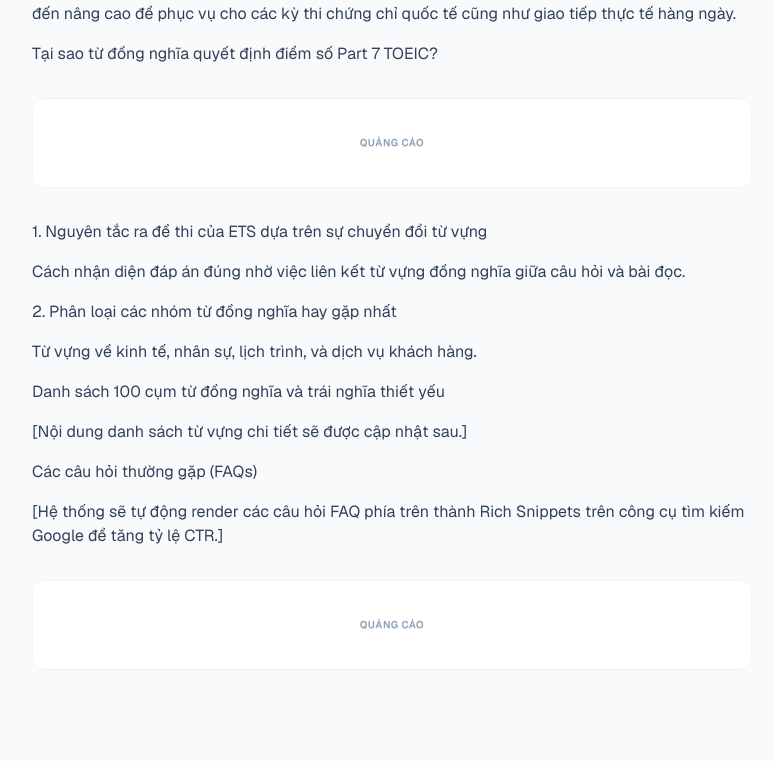
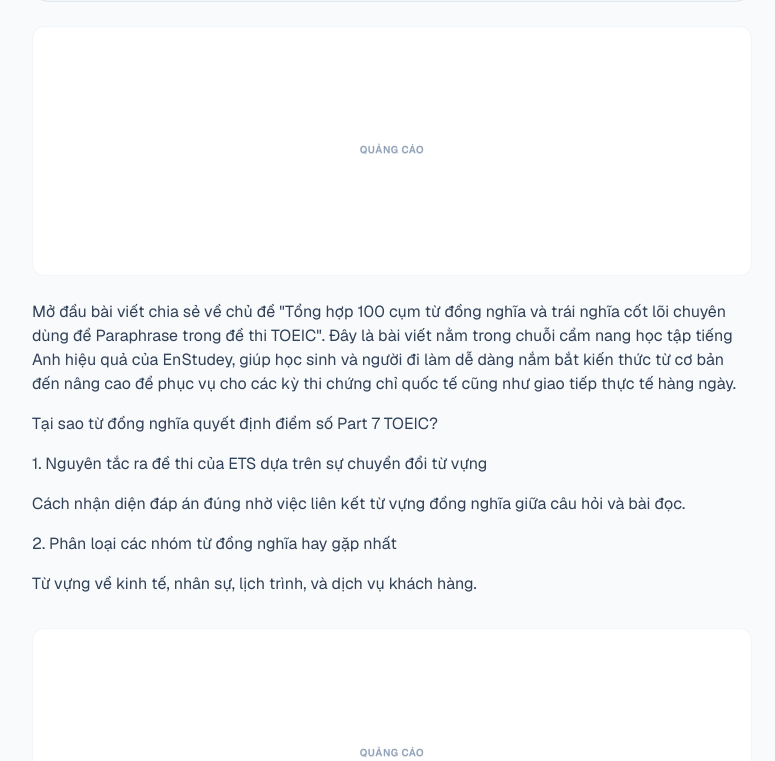
Before and after one commit to enstudey/enstudeyfe, a Next.js app: page /tin-tuc/100-cum-tu-dong-nghia-trai-nghia-paraphrase-toeic in a window 1280 px wide. Shown: the part 859-1620 px from the top of the page, without its empty margins (248-1023 px from the left). Built offline with nearby package versions, Linux system fonts and the light colour scheme.

Commit message:
feat: optimize SEO pagination

```diff
--- a/app/tin-tuc/BlogListClient.tsx
+++ b/app/tin-tuc/BlogListClient.tsx
@@ -10,70 +10,47 @@ import { getCategoryFallbackImage } from "@/lib/images";
 
 interface BlogListClientProps {
   posts: PostData[];
+  initialPage: number;
 }
 
-export default function BlogListClient({ posts }: BlogListClientProps) {
+export default function BlogListClient({ posts, initialPage }: BlogListClientProps) {
   const [selectedTab, setSelectedTab] = useState("all");
-  const [currentPage, setCurrentPage] = useState(1);
+  const [currentPage, setCurrentPage] = useState(initialPage);
+  const [prevInitialPage, setPrevInitialPage] = useState(initialPage);
   const POSTS_PER_PAGE = 6;
+
+  // Render-phase derived state: đồng bộ currentPage khi initialPage từ Server Component thay đổi
+  if (initialPage !== prevInitialPage) {
+    setPrevInitialPage(initialPage);
+    setCurrentPage(initialPage);
+  }
 
   // Lọc bài viết theo category tab
   const filteredPosts = selectedTab === "all"
     ? posts
     : posts.filter(post => post.category === selectedTab);
 
-  // Chỉ đọc URL search params khi component đã mounted ở client (Hydration Safety)
+  // Cuộn mượt lên đầu danh sách bài viết khi chuyển trang hoặc chuyển tab
   useEffect(() => {
-    const timer = setTimeout(() => {
-      const params = new URLSearchParams(window.location.search);
-      const pageVal = parseInt(params.get("page") || "1", 10);
-      if (!isNaN(pageVal) && pageVal > 0) {
-        setCurrentPage(pageVal);
-      }
-    }, 0);
-    return () => clearTimeout(timer);
-  }, []);
+    const feedElement = document.getElementById("posts-feed");
+    if (feedElement) {
+      const yOffset = -80; // Bù trừ chiều cao Header cố định
+      const y = feedElement.getBoundingClientRect().top + window.pageYOffset + yOffset;
+      window.scrollTo({ top: y, behavior: "smooth" });
+    }
+  }, [currentPage, selectedTab]);
 
   // Tính toán phân trang
   const totalPages = Math.ceil(filteredPosts.length / POSTS_PER_PAGE);
   const startIndex = (currentPage - 1) * POSTS_PER_PAGE;
   const paginatedPosts = filteredPosts.slice(startIndex, startIndex + POSTS_PER_PAGE);
 
-  // Chuyển trang kết hợp cập nhật URL và smooth scroll lên đầu danh sách bài viết
-  const handlePageChange = (page: number) => {
-    if (page < 1 || page > totalPages) return;
-    setCurrentPage(page);
-
-    // Cập nhật URL ngầm
-    const newUrl = `${window.location.pathname}?page=${page}`;
-    window.history.pushState(null, "", newUrl);
-
-    // Đợi DOM cập nhật rồi mới cuộn mượt
-    setTimeout(() => {
-      const feedElement = document.getElementById("posts-feed");
-      if (feedElement) {
-        const yOffset = -80; // Bù trừ chiều cao Header cố định
-        const y = feedElement.getBoundingClientRect().top + window.pageYOffset + yOffset;
-        window.scrollTo({ top: y, behavior: "smooth" });
-      }
-    }, 50);
-  };
-
   const handleTabChange = (tabId: string) => {
     setSelectedTab(tabId);
     setCurrentPage(1);
-    const newUrl = window.location.pathname;
+    // Khi đổi tab, reset URL về trang 1
+    const newUrl = `${window.location.pathname}?page=1`;
     window.history.pushState(null, "", newUrl);
-
-    // Cuộn mượt khi đổi tab
-    setTimeout(() => {
-      const feedElement = document.getElementById("posts-feed");
-      if (feedElement) {
-        const yOffset = -80;
-        const y = feedElement.getBoundingClientRect().top + window.pageYOffset + yOffset;
-        window.scrollTo({ top: y, behavior: "smooth" });
-      }
-    }, 50);
   };
 
   return (
@@ -162,8 +139,10 @@ export default function BlogListClient({ posts }: BlogListClientProps) {
 
                     {(idx === 1 || idx === 3) && idx < paginatedPosts.length - 1 && (
                       <div className="col-span-full py-2">
-                        {/* Khung trống giữ chỗ chống CLS, Google AdSense Dashboard sẽ tự động chèn nhãn Quảng cáo đẹp mắt */}
-                        <div className="ad-container ad-in-feed w-full min-h-[90px] bg-slate-100/50 dark:bg-zinc-900/50 border border-dashed border-slate-200 dark:border-zinc-800 rounded-xl" />
+                        {/* Khung trống giữ chỗ chống CLS, hiển thị nhãn Quảng cáo mờ */}
+                        <div className="ad-container ad-in-feed w-full min-h-[90px] sm:min-h-[250px] bg-slate-100/50 dark:bg-zinc-900/50 border border-dashed border-slate-200 dark:border-zinc-800 rounded-xl flex items-center justify-center">
+                          <span className="text-[10px] uppercase tracking-wider text-slate-400 dark:text-zinc-500 select-none font-semibold">Quảng cáo</span>
+                        </div>
                       </div>
                     )}
                   </React.Fragment>
@@ -177,20 +156,16 @@ export default function BlogListClient({ posts }: BlogListClientProps) {
 
             {/* 3. Bottom Banner (Ngăn cách an toàn với thanh phân trang) */}
             {totalPages > 1 && (
-              <div className="ad-container ad-bottom w-full min-h-[90px] bg-slate-100/50 dark:bg-zinc-900/50 border border-dashed border-slate-200 dark:border-zinc-800 flex items-center justify-center rounded-xl mt-8 mb-6">
+              <div className="ad-container ad-bottom w-full min-h-[90px] sm:min-h-[250px] bg-slate-100/50 dark:bg-zinc-900/50 border border-dashed border-slate-200 dark:border-zinc-800 flex items-center justify-center rounded-xl mt-8 mb-6">
                 <span className="text-[10px] uppercase tracking-wider text-slate-400 dark:text-zinc-500 select-none font-semibold">Quảng cáo</span>
               </div>
             )}
 
-            {/* Pagination Controls - Tối ưu hóa SEO & AdSense */}
+            {/* Pagination Controls - Tối ưu hóa SEO & AdSense (Crawlable) */}
             {totalPages > 1 && (
               <div className="flex items-center justify-center gap-2 pt-6">
                 <Link
                   href={`/tin-tuc?page=${currentPage - 1}`}
-                  onClick={(e) => {
-                    e.preventDefault();
-                    handlePageChange(currentPage - 1);
-                  }}
                   className={`px-4 py-2 text-xs font-bold rounded-lg border border-slate-200 dark:border-zinc-800 bg-white dark:bg-zinc-900 text-slate-600 dark:text-zinc-400 hover:bg-slate-55 dark:hover:bg-zinc-800 transition ${
                     currentPage === 1 ? "pointer-events-none opacity-50" : ""
                   }`}
@@ -203,10 +178,6 @@ export default function BlogListClient({ posts }: BlogListClientProps) {
                     <Link
                       key={pageNumber}
                       href={`/tin-tuc?page=${pageNumber}`}
-                      onClick={(e) => {
-                        e.preventDefault();
-                        handlePageChange(pageNumber);
-                      }}
                       className={`flex items-center justify-center w-8 h-8 text-xs font-bold rounded-lg transition ${
                         currentPage === pageNumber
                           ? "bg-orange-600 text-white"
@@ -219,10 +190,6 @@ export default function BlogListClient({ posts }: BlogListClientProps) {
                 })}
                 <Link
                   href={`/tin-tuc?page=${currentPage + 1}`}
-                  onClick={(e) => {
-                    e.preventDefault();
-                    handlePageChange(currentPage + 1);
-                  }}
                   className={`px-4 py-2 text-xs font-bold rounded-lg border border-slate-200 dark:border-zinc-800 bg-white dark:bg-zinc-900 text-slate-600 dark:text-zinc-400 hover:bg-slate-55 dark:hover:bg-zinc-800 transition ${
                     currentPage === totalPages ? "pointer-events-none opacity-50" : ""
                   }`}
--- a/app/tin-tuc/[slug]/page.tsx
+++ b/app/tin-tuc/[slug]/page.tsx
@@ -5,27 +5,31 @@ import Header from "@/components/Header";
 import Footer from "@/components/Footer";
 import { getAllPosts } from "@/lib/markdown";
 import { getCategoryFallbackImage } from "@/lib/images";
+import TableOfContents from "@/components/TableOfContents";
 
 // Helper chèn quảng cáo vào giữa nội dung bài viết (chống CLS)
 function insertInArticleAd(htmlContent: string): string {
   const adBlockHtml = `
-    <div class="ad-container ad-in-article my-8 w-full min-h-[90px] bg-slate-100/50 dark:bg-zinc-900/50 border border-dashed border-slate-200 dark:border-zinc-800 flex items-center justify-center rounded-xl" contenteditable="false">
+    <div class="ad-container ad-in-article my-8 w-full min-h-[90px] sm:min-h-[250px] bg-slate-100/50 dark:bg-zinc-900/50 border border-dashed border-slate-200 dark:border-zinc-800 flex items-center justify-center rounded-xl" contenteditable="false">
       <span class="text-[10px] uppercase tracking-wider text-slate-400 dark:text-zinc-500 select-none font-semibold block text-center py-6 w-full">Quảng cáo</span>
     </div>
   `;
 
-  if (htmlContent.includes("</h2>")) {
-    return htmlContent.replace("</h2>", "</h2>" + adBlockHtml);
-  } else {
+  // Đếm số <p> để quyết định có đủ ngưỡng 3 đoạn không
+  const paragraphCount = (htmlContent.match(/<\/p>/g) ?? []).length;
+
+  if (paragraphCount >= 3) {
+    // Tạo regex mới mỗi lần gọi (tránh bug lastIndex của global regex)
     let count = 0;
     return htmlContent.replace(/<\/p>/g, (match) => {
       count++;
-      if (count === 3) {
-        return match + adBlockHtml;
-      }
-      return match;
+      return count === 3 ? match + adBlockHtml : match;
     });
+  } else if (htmlContent.includes("</h2>")) {
+    return htmlContent.replace("</h2>", "</h2>" + adBlockHtml);
   }
+
+  return htmlContent;
 }
 
 // Thiết lập Dynamic Metadata
@@ -97,8 +101,11 @@ export default async function BlogPostDetailPage({ params }: { params: Promise<{
             />
           </div>
 
+          {/* Table of Contents */}
+          <TableOfContents contentHtml={post.contentHtml} />
+
           {/* Under-title Ad: Dưới tiêu đề bài viết */}
-          <div className="ad-container ad-under-title w-full min-h-[90px] bg-slate-100/50 dark:bg-zinc-900/50 border border-dashed border-slate-200 dark:border-zinc-800 flex items-center justify-center rounded-xl mb-6">
+          <div className="ad-container ad-under-title w-full min-h-[90px] sm:min-h-[250px] bg-slate-100/50 dark:bg-zinc-900/50 border border-dashed border-slate-200 dark:border-zinc-800 flex items-center justify-center rounded-xl mb-6">
             <span className="text-[10px] uppercase tracking-wider text-slate-400 dark:text-zinc-500 select-none font-semibold">Quảng cáo</span>
           </div>
 
@@ -109,7 +116,7 @@ export default async function BlogPostDetailPage({ params }: { params: Promise<{
         </article>
 
         {/* End-of-article Ad: Cuối bài viết */}
-        <div className="ad-container ad-end w-full min-h-[90px] bg-slate-100/50 dark:bg-zinc-900/50 border border-dashed border-slate-200 dark:border-zinc-800 flex items-center justify-center rounded-xl mt-8">
+        <div className="ad-container ad-end w-full min-h-[90px] sm:min-h-[250px] bg-slate-100/50 dark:bg-zinc-900/50 border border-dashed border-slate-200 dark:border-zinc-800 flex items-center justify-center rounded-xl mt-8">
           <span className="text-[10px] uppercase tracking-wider text-slate-400 dark:text-zinc-500 select-none font-semibold">Quảng cáo</span>
         </div>
       </main>
--- /dev/null
+++ b/components/TableOfContents.tsx
@@ -0,0 +1,45 @@
+import React from "react";
+
+interface HeadingItem {
+  level: number;
+  text: string;
+  id: string;
+}
+
+export default function TableOfContents({ contentHtml }: { contentHtml: string }) {
+  const headings: HeadingItem[] = [];
+  const regex = /<h([23])\s+id="([^"]+)"[^>]*>(.*?)<\/h\1>/g;
+  let match;
+
+  // Trích xuất các tiêu đề H2, H3 đã được gắn ID
+  while ((match = regex.exec(contentHtml)) !== null) {
+    const level = parseInt(match[1], 10);
+    const id = match[2];
+    const text = match[3].replace(/<[^>]*>/g, ""); // Loại bỏ tag nested bên trong text
+    headings.push({ level, text, id });
+  }
+
+  if (headings.length === 0) return null;
+
+  return (
+    <nav className="p-5 bg-slate-100/60 dark:bg-zinc-900/60 border border-slate-200 dark:border-zinc-800 rounded-2xl mb-6">
+      <p className="text-sm font-bold text-slate-800 dark:text-zinc-200 mb-3">Mục lục bài viết</p>
+      <ul className="space-y-2 text-xs font-medium">
+        {headings.map((h, i) => (
+          <li
+            key={i}
+            className={`${
+              h.level === 3
+                ? "pl-4 text-slate-500 dark:text-zinc-400"
+                : "text-orange-600 dark:text-orange-500 hover:underline"
+            }`}
+          >
+            <a href={`#${h.id}`} className="hover:underline transition duration-150">
+              {h.text}
+            </a>
+          </li>
+        ))}
+      </ul>
+    </nav>
+  );
+}
--- a/lib/markdown.ts
+++ b/lib/markdown.ts
@@ -16,6 +16,37 @@ export interface PostData {
   faq?: Array<{ question: string; answer: string }>;
 }
 
+function slugify(text: string): string {
+  return text
+    .toLowerCase()
+    .normalize("NFD")
+    .replace(/[\u0300-\u036f]/g, "")
+    .replace(/[đĐ]/g, "d")
+    .replace(/[^a-z0-9\s-]/g, "")
+    .trim()
+    .replace(/\s+/g, "-")
+    .replace(/-+/g, "-");
+}
+
+function injectHeadingIds(html: string): string {
+  const usedIds = new Set<string>();
+  // Dùng [\s\S]*? thay vì .*? để match heading có nội dung nhiều dòng
+  return html.replace(/<h([23])>([\s\S]*?)<\/h\1>/g, (match, level, text) => {
+    const cleanText = text.replace(/<[^>]*>/g, "");
+    let slug = slugify(cleanText);
+    if (!slug) slug = `section-${level}`;
+    if (usedIds.has(slug)) {
+      let suffix = 1;
+      while (usedIds.has(`${slug}-${suffix}`)) {
+        suffix++;
+      }
+      slug = `${slug}-${suffix}`;
+    }
+    usedIds.add(slug);
+    return `<h${level} id="${slug}">${text}</h${level}>`;
+  });
+}
+
 export function getPostBySlug(category: string, slug: string): PostData | null {
   try {
     const fullPath = path.join(CONTENT_DIRECTORY, category, `${slug}.md`);
@@ -24,7 +55,8 @@ export function getPostBySlug(category: string, slug: string): PostData | null {
     }
     const fileContents = fs.readFileSync(fullPath, "utf8");
     const { data, content } = matter(fileContents);
-    const contentHtml = marked(content) as string;
+    const contentHtmlRaw = marked(content) as string;
+    const contentHtml = injectHeadingIds(contentHtmlRaw);
 
     return {
       slug,
```
Also changed, not shown: app/chinh-sach-bao-mat/page.tsx (+8 -0 lines), app/dieu-khoan-su-dung/page.tsx (+8 -0 lines), app/gioi-thieu/page.tsx (+20 -0 lines), app/tin-tuc/page.tsx (+10 -2 lines).
